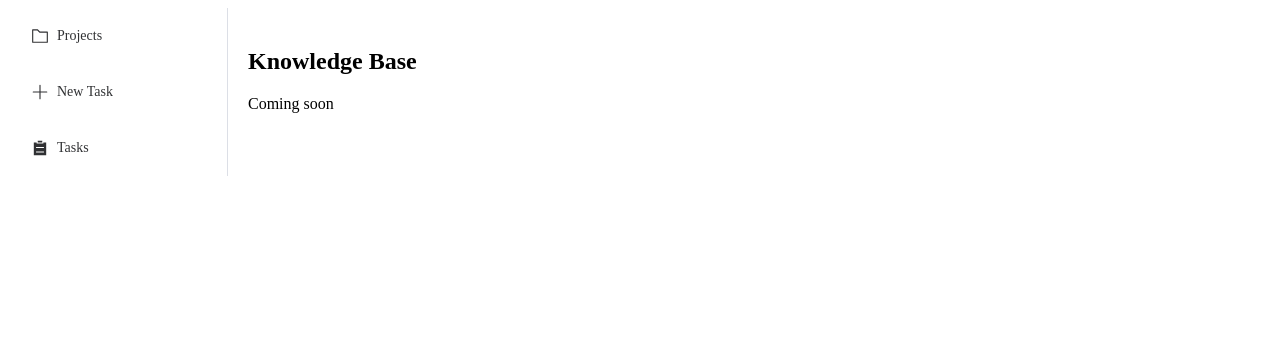
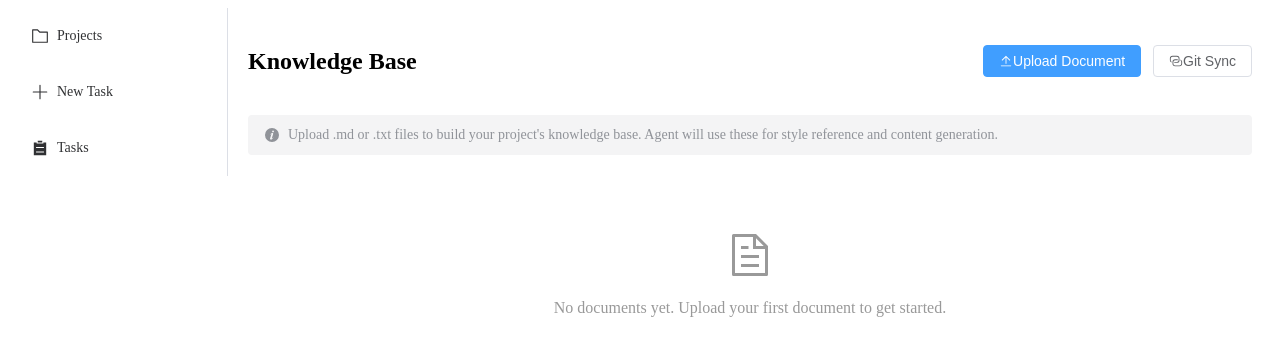
Before and after one commit to moyi9/contentforge, a Vue app in the folder frontend/: page /projects/1 in a window 1280 px wide. Shown: the top 356 px of the page. Built offline with nearby package versions, Linux system fonts and the light colour scheme; no server answers.

Commit message:
feat: Knowledge base page with upload dialog

```diff
--- a/frontend/src/views/KnowledgeBase.vue
+++ b/frontend/src/views/KnowledgeBase.vue
@@ -1,6 +1,132 @@
 <template>
-  <div class="page">
-    <h2>Knowledge Base</h2>
-    <p>Coming soon</p>
+  <div class="knowledge-page">
+    <div class="page-header">
+      <h2>Knowledge Base</h2>
+      <div>
+        <el-button @click="showUploadDialog = true" type="primary">
+          <el-icon><Upload /></el-icon> Upload Document
+        </el-button>
+        <el-button @click="configGitSync">
+          <el-icon><Connection /></el-icon> Git Sync
+        </el-button>
+      </div>
+    </div>
+
+    <el-alert
+      title="Upload .md or .txt files to build your project's knowledge base. Agent will use these for style reference and content generation."
+      type="info" show-icon :closable="false" style="margin-bottom: 16px" />
+
+    <div v-if="docs.length === 0" style="text-align: center; padding: 60px; color: #999;">
+      <el-icon :size="48"><Document /></el-icon>
+      <p>No documents yet. Upload your first document to get started.</p>
+    </div>
+
+    <el-table :data="docs" v-else style="width: 100%">
+      <el-table-column prop="title" label="Title" />
+      <el-table-column prop="doc_type" label="Type" width="140">
+        <template #default="{ row }">
+          <el-tag :type="docTypeTag(row.doc_type)" size="small">{{ row.doc_type }}</el-tag>
+        </template>
+      </el-table-column>
+      <el-table-column prop="source_path" label="Source" />
+      <el-table-column prop="indexed_at" label="Indexed At" width="180">
+        <template #default="{ row }">{{ formatDate(row.indexed_at) }}</template>
+      </el-table-column>
+    </el-table>
+
+    <el-dialog v-model="showUploadDialog" title="Upload Document" width="500px">
+      <el-form :model="newDoc" label-width="100px">
+        <el-form-item label="Title" required>
+          <el-input v-model="newDoc.title" />
+        </el-form-item>
+        <el-form-item label="Type" required>
+          <el-select v-model="newDoc.doc_type">
+            <el-option label="Style Guide" value="style_guide" />
+            <el-option label="Reference" value="reference" />
+            <el-option label="Rule" value="rule" />
+            <el-option label="Template" value="template" />
+            <el-option label="Past Work" value="past_work" />
+          </el-select>
+        </el-form-item>
+        <el-form-item label="Content" required>
+          <el-input v-model="newDoc.content" type="textarea" :rows="8" placeholder="Paste or type markdown content..." />
+        </el-form-item>
+      </el-form>
+      <template #footer>
+        <el-button @click="showUploadDialog = false">Cancel</el-button>
+        <el-button type="primary" @click="uploadDoc">Upload</el-button>
+      </template>
+    </el-dialog>
   </div>
 </template>
+
+<script setup lang="ts">
+import { ref, onMounted } from 'vue'
+import { useRoute } from 'vue-router'
+import { Upload, Connection, Document } from '@element-plus/icons-vue'
+import { ElMessage } from 'element-plus'
+import api from '../services/api'
+
+const route = useRoute()
+const projectId = route.params.id as string
+const docs = ref<any[]>([])
+const showUploadDialog = ref(false)
+const newDoc = ref({ title: '', doc_type: 'reference', content: '' })
+
+onMounted(async () => {
+  try {
+    const res = await api.get(`/knowledge/${projectId}`)
+    docs.value = res.data || []
+  } catch { /* empty */ }
+})
+
+async function uploadDoc() {
+  if (!newDoc.value.title || !newDoc.value.content) {
+    ElMessage.warning('Title and content are required')
+    return
+  }
+  try {
+    await api.post('/knowledge/upload', {
+      project_id: projectId,
+      title: newDoc.value.title,
+      content: newDoc.value.content,
+      doc_type: newDoc.value.doc_type,
+      source_path: 'manual_upload'
+    })
+    ElMessage.success('Document uploaded and indexed')
+    showUploadDialog.value = false
+    newDoc.value = { title: '', doc_type: 'reference', content: '' }
+    // Refresh
+    const res = await api.get(`/knowledge/${projectId}`)
+    docs.value = res.data || []
+  } catch (e: any) {
+    ElMessage.error(e?.message || 'Upload failed')
+  }
+}
+
+function configGitSync() {
+  ElMessage.info('Git sync configuration coming soon')
+}
+
+function docTypeTag(type: string) {
+  const tags: Record<string, string> = {
+    style_guide: 'warning', reference: 'primary',
+    rule: 'danger', template: 'success', past_work: 'info'
+  }
+  return tags[type] || 'info'
+}
+
+function formatDate(iso: string) {
+  if (!iso) return ''
+  return new Date(iso).toLocaleString('zh-CN')
+}
+</script>
+
+<style scoped>
+.page-header {
+  display: flex;
+  justify-content: space-between;
+  align-items: center;
+  margin-bottom: 20px;
+}
+</style>
```
